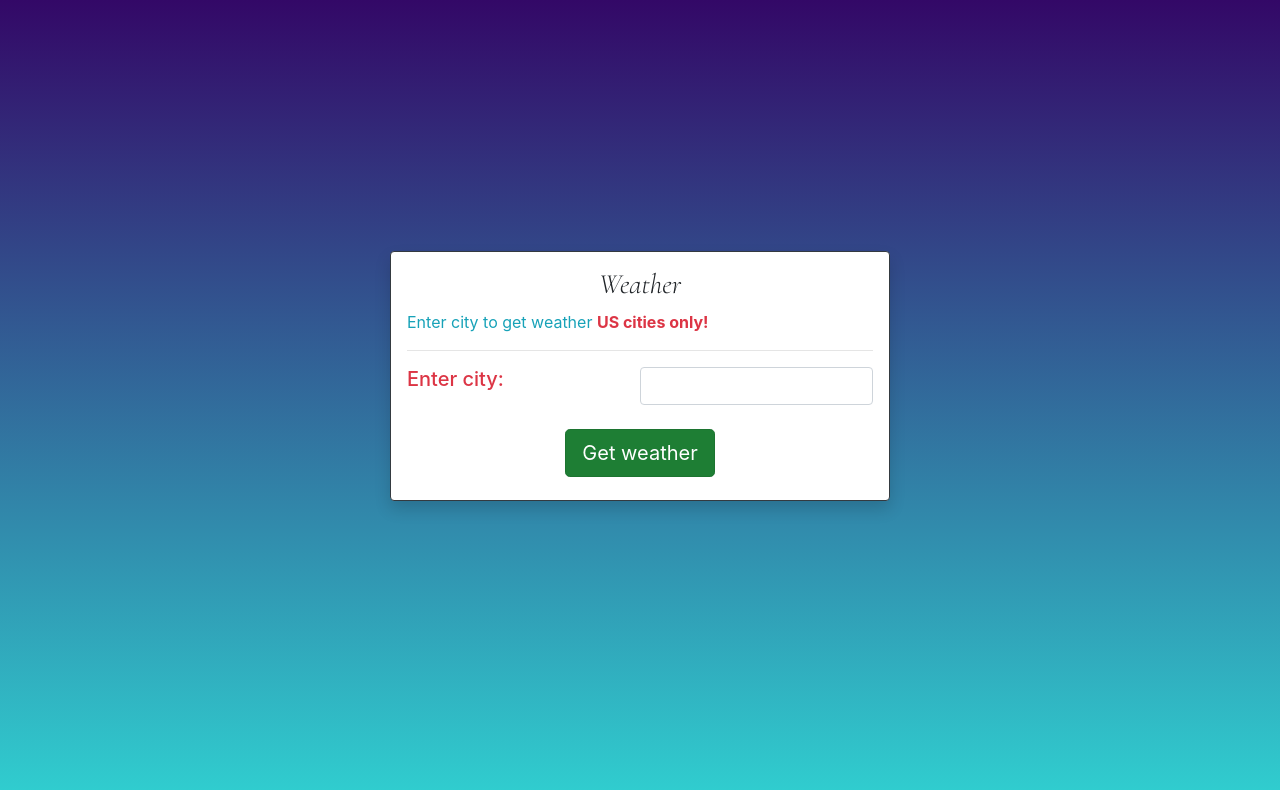
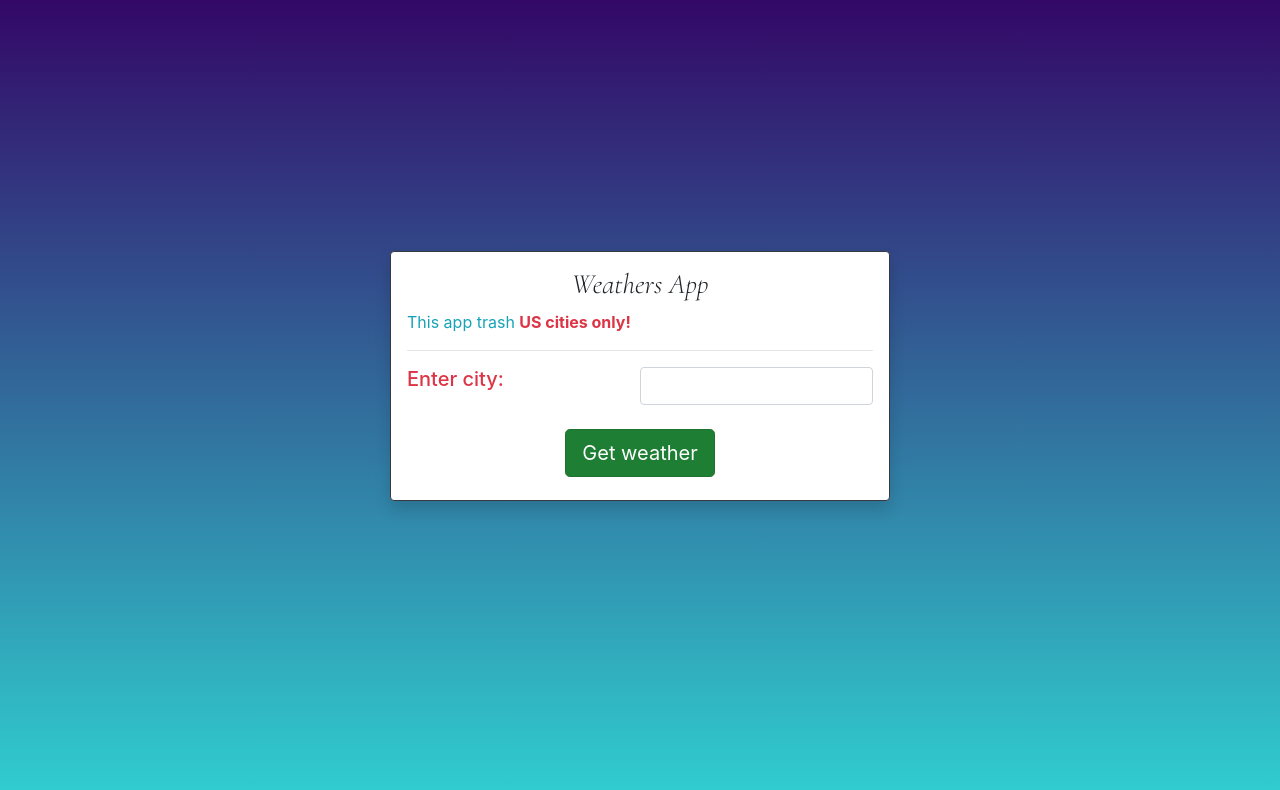
Before and after one commit to Smejia3409/Weather, a plain HTML site: page index.html in a window 1280 px wide. Drawn offline with nearby package versions, Linux system fonts and the light colour scheme.

Commit message:
changed headers

```diff
--- a/index.html
+++ b/index.html
@@ -38,11 +38,11 @@
             class="text-center"
             style="font-family: 'Cormorant Garamond', serif"
           >
-            Weather
+            Weathers App
             <div id="icons" class="d-flex justify-content-center"></div>
           </h3>
           <p class="text-info">
-            Enter city to get weather
+            This app trash
             <span class="text-danger font-weight-bold">US cities only!</span>
           </p>
           <hr />
```
